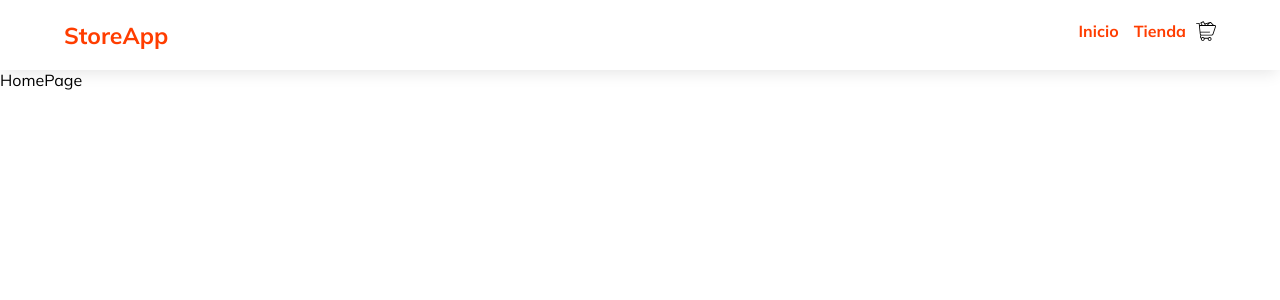
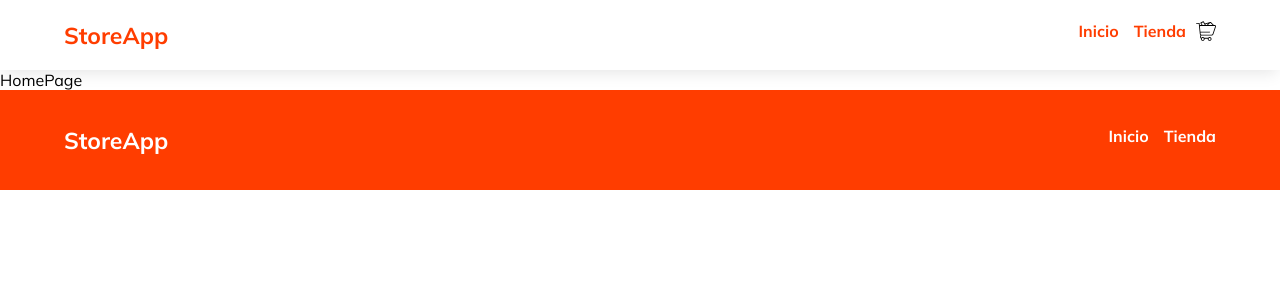
Before and after one commit to DurigoAgustina/store-app, a React (Vite) app: page / in a window 1280 px wide. Shown: the top 300 px of the page. Built offline with nearby package versions, Linux system fonts and the light colour scheme.

Commit message:
Agrego el Footer al AppRouter

```diff
--- a/src/routers/AppRouter.jsx
+++ b/src/routers/AppRouter.jsx
@@ -1,8 +1,9 @@
-import Header from "../components/layout/Header/Header"
+import Header from '../components/layout/Header/Header'
 import { BrowserRouter, Routes, Route } from 'react-router-dom'
-import StorePage from "../pages/StorePage/StorePage"
-import HomePage from "../pages/HomePage/HomePage"
-import SingleProduct from "../pages/SingleProduct/SingleProduct"
+import StorePage from '../pages/StorePage/StorePage'
+import HomePage from '../pages/HomePage/HomePage'
+import SingleProduct from '../pages/SingleProduct/SingleProduct'
+import Footer from '../components/layout/Footer/Footer'
 
 const AppRouter = () => {
   return (
@@ -14,6 +15,7 @@ const AppRouter = () => {
         <Route path='/producto/:id' element={<SingleProduct />}/>
         <Route path='*' element={<HomePage />}/>
       </Routes>
+      <Footer />
     </BrowserRouter>
   )
 }
```
